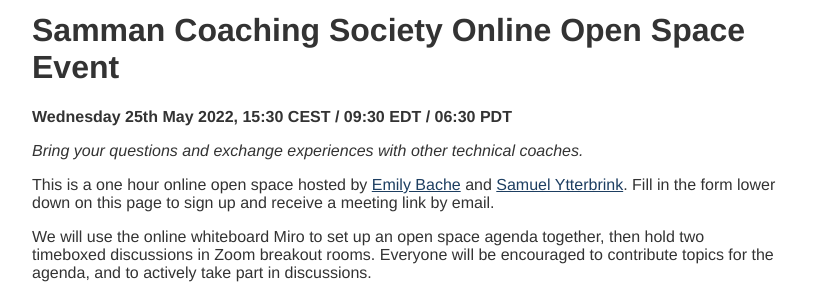
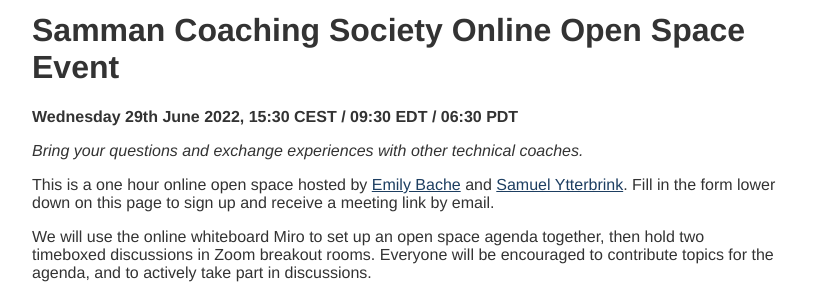
Before and after one commit to sammancoaching/website, a Jekyll site: the page built from society/events/open_space_2022-06-29.md, in a window 1280 px wide. Shown: the part 233-531 px from the top of the page, without its empty margins (233-1046 px from the left). Built offline with Jekyll 4.4.1, drawn with Linux system fonts in a browser that asks for light colours.

Commit message:
setup for next open space event

```diff
--- a/_layouts/event.html
+++ b/_layouts/event.html
@@ -4,11 +4,11 @@
 
 {{ content }}
 
-<script charset="utf-8" type="text/javascript" src="//js-eu1.hsforms.net/forms/shell.js"></script>
+<script charset="utf-8" type="text/javascript" src="//js-eu1.hsforms.net/forms/v2.js"></script>
 <script>
     hbspt.forms.create({
         region: "eu1",
         portalId: "25488214",
-        formId: "94c3b97c-793c-48cb-9ce6-8a6f1a40d44f"
+        formId: "0bd32595-d33a-4d1b-ba27-2903a93ccf50"
     });
 </script>
--- a/society/events/open_space_2022-05-25.md
+++ b/society/events/open_space_2022-06-29.md
@@ -5,7 +5,7 @@
 
 # Samman Coaching Society Online Open Space Event
 
-**Wednesday 25th May 2022, 15:30 CEST / 09:30 EDT / 06:30 PDT**
+**Wednesday 29th June 2022, 15:30 CEST / 09:30 EDT / 06:30 PDT**
 
 _Bring your questions and exchange experiences with other technical coaches._
 
```
Also changed, not shown: _layouts/event_signup_success.html (deleted, +0 -8 lines), society/events/index.md (+1 -1 lines), society/events/open_space_signup_thankyou.md (+3 -1 lines), README.md.
